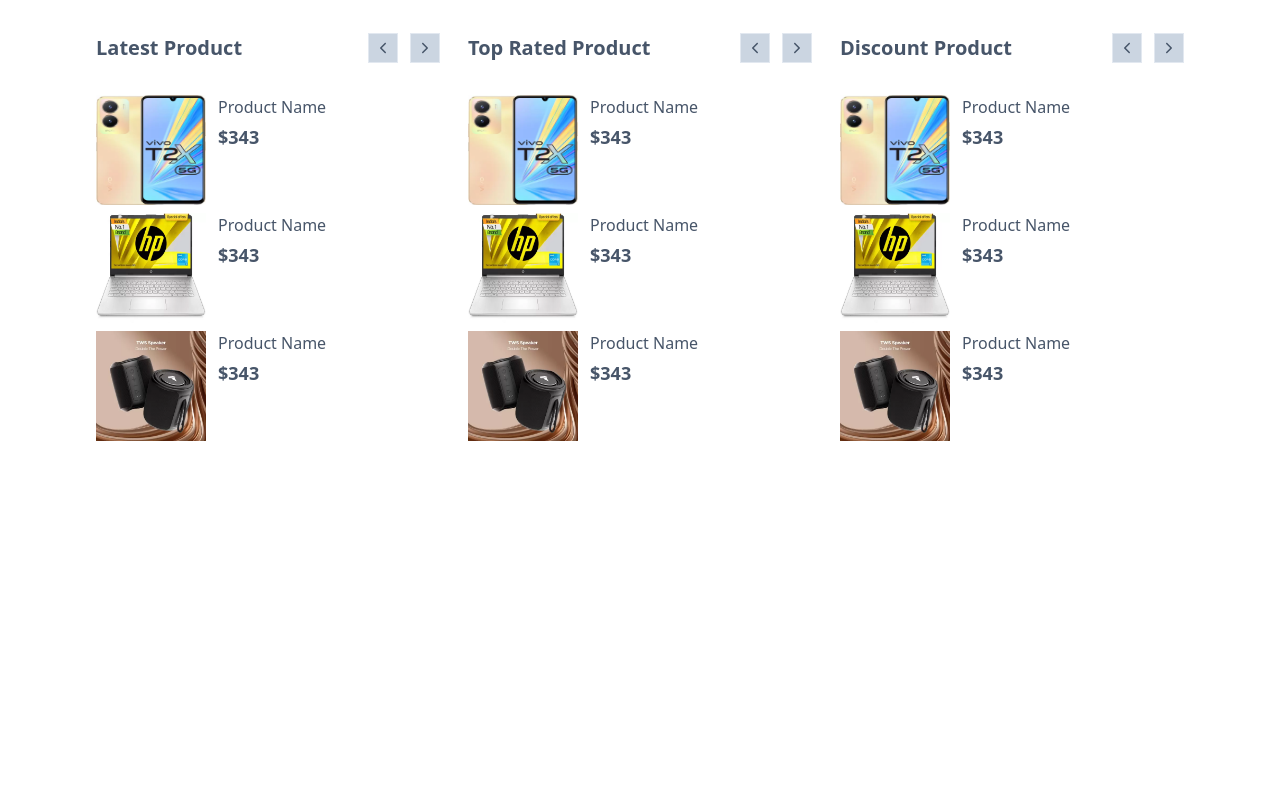
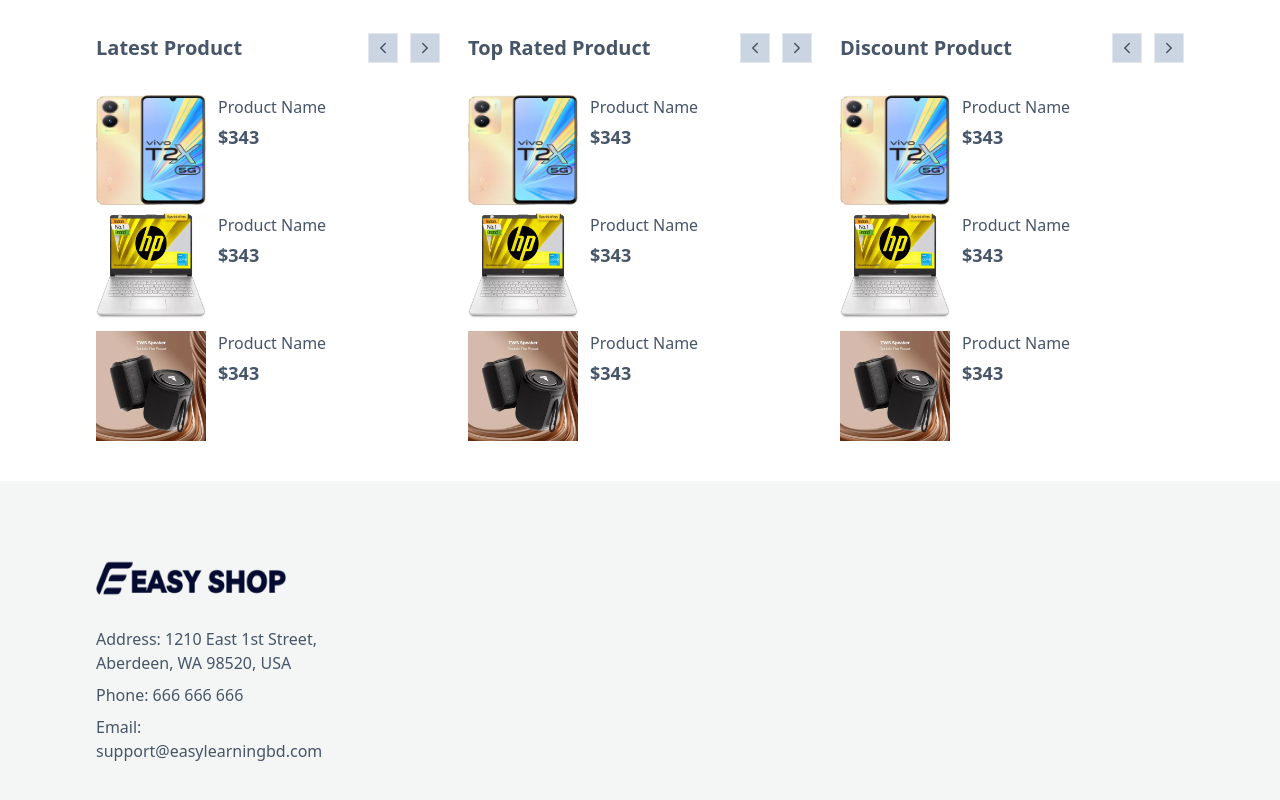
Before and after one commit to yanasyahrudin/ecomm-easyshop-fe, a React (Create React App) app: page / in a window 1280 px wide. Shown: the part 1757-2557 px from the top of the page. Before the commit the page ends 2238 px from the top, so only its background shows below. Built offline with nearby package versions, Linux system fonts and the light colour scheme.

Commit message:
setup footer area design part 1

```diff
--- /dev/null
+++ b/src/components/Footer.jsx
@@ -0,0 +1,25 @@
+import React from "react";
+
+const Footer = () => {
+  return (
+    <footer className="bg-[#f3f6f4]">
+      <div className="w-[85%] flex-wrap mx-auto border-b py-16 md-lg:pb-10 sm:pb-6">
+        <div className="w-3/12 lg:w-4/12 sm:w-full">
+          <div className="flex flex-col gap-3">
+            <img className="w-[190px] h-[70px]" src="http://localhost:3000/images/logo.png" alt="logo" />
+                <ul className="flex flex-col gap-2 text-slate-600">
+                    <li>Address: 1210 East 1st Street, Aberdeen, WA 98520, USA</li>
+                    <li>Phone: 666 666 666</li>
+                    <li>Email: support@easylearningbd.com</li>
+                </ul>
+          </div>
+        </div>
+
+        <div className="w-5/12 lg:w-8/12 sm:full">
+        </div>
+      </div>
+    </footer>
+  );
+};
+
+export default Footer;
--- a/src/pages/Home.jsx
+++ b/src/pages/Home.jsx
@@ -4,6 +4,7 @@ import Banner from "./../components/Banner";
 import Categorys from "../components/Categorys";
 import FeeatureProducts from "../components/products/FeeatureProducts";
 import Products from "../components/products/Products";
+import Footer from "../components/Footer";
 
 const Home = () => {
   return (
@@ -29,6 +30,7 @@ const Home = () => {
           </div>
         </div>
       </div>
+      <Footer/>
     </div>
   );
 };
```
